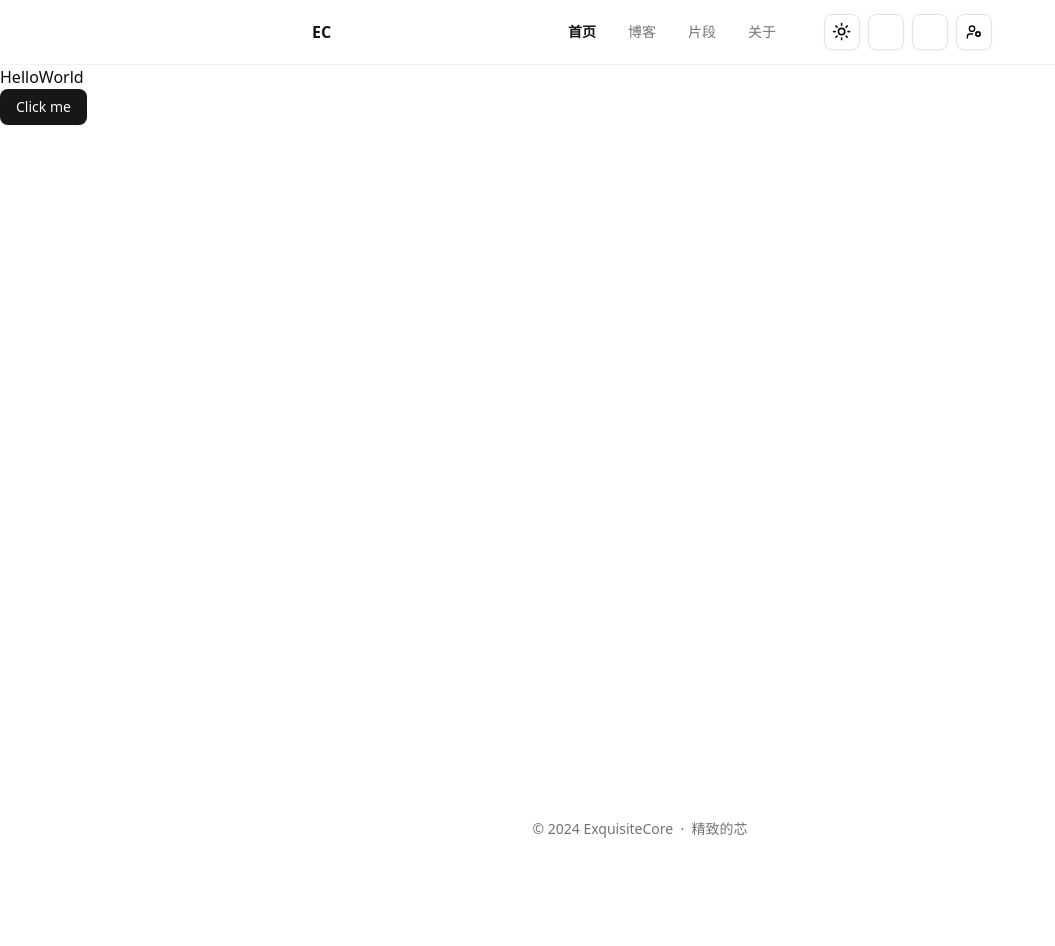
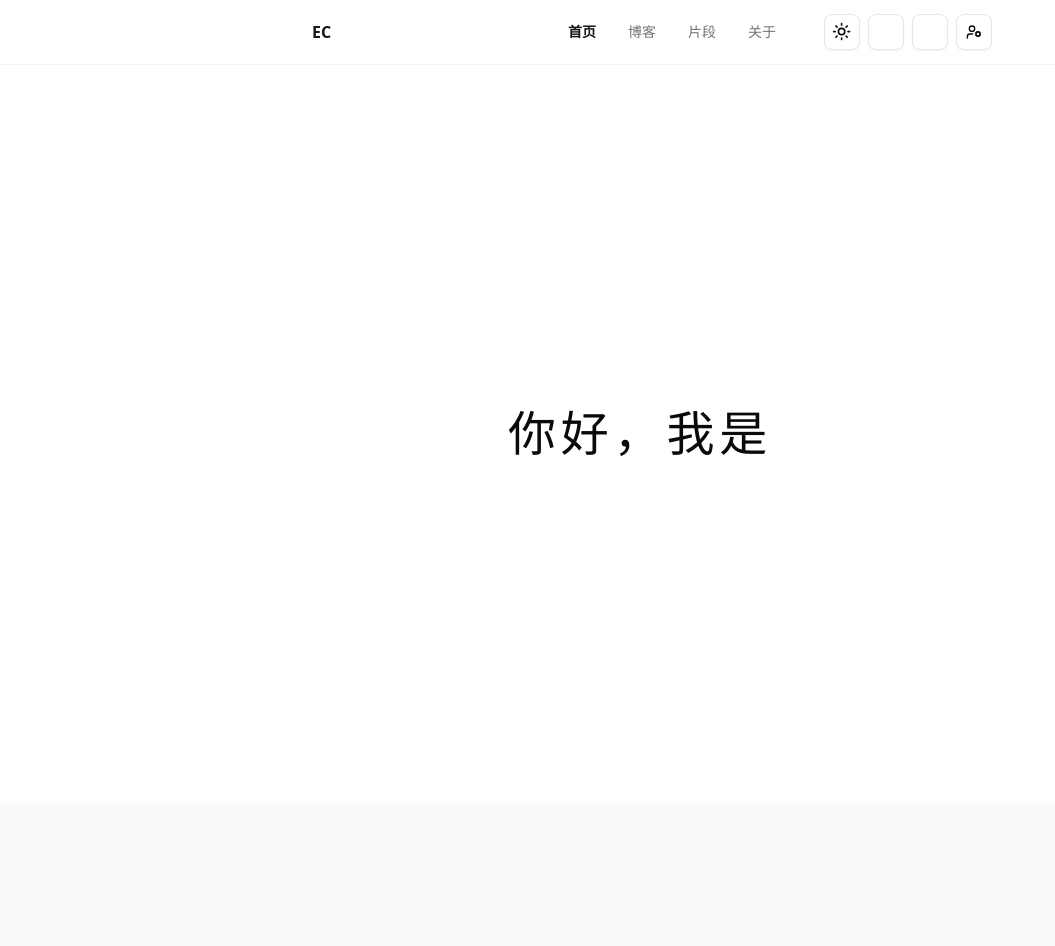
Before and after one commit to ExquisiteCore/Blog, a Next.js app in the folder frontend/: page / in a window 1280 px wide. Shown: the top 946 px of the page, without its empty margins (0-1055 px from the left). Before the commit the page ends 887 px from the top, so only its background shows below. Built offline with nearby package versions, Linux system fonts and the light colour scheme; what @iconify/tailwind4 would draw is missing.

Commit message:
home and footer

```diff
--- a/frontend/src/app/(root)/page.tsx
+++ b/frontend/src/app/(root)/page.tsx
@@ -1,12 +1,9 @@
-import { Button } from "@/components/ui/button"
+import { HomeSection } from "@/components/home";
 
 export default function Home() {
   return (
-    <div className="">
-      <main className="">
-        <div>HelloWorld</div>
-      <Button>Click me</Button>
-      </main>
+    <div className="relative grid h-[calc(100vh-64px)] place-content-center">
+      <HomeSection/>
     </div>
   );
 }
--- a/frontend/src/components/footer/index.tsx
+++ b/frontend/src/components/footer/index.tsx
@@ -4,12 +4,11 @@ import { Wrapper } from "../wrapper";
 
 export const Footer = () => {
   return (
-    <footer className="px-6 py-12">
-      <Wrapper className="flex flex-col items-center justify-center space-y-1 pt-24 text-sm text-muted-foreground md:flex-row md:space-x-4 md:space-y-0">
-        <div className="order-3">
-          &copy; {new Date().getFullYear()} {"ExquisiteCore"}&nbsp;&nbsp;·&nbsp;&nbsp;
-          {"精致的芯"}
-        </div>
+    <footer className="px-6 py-12 bg-slate-50">
+      <Wrapper className="flex flex-col items-center justify-center space-y-4 pt-24 text-sm text-muted-foreground">
+        <div className="text-2xl font-semibold mb-4">This - 精致的芯的个人博客</div>
+        <div>Email: xiaolongqq1y@163.com</div>
+        <div>Copyright © 2022-{new Date().getFullYear()} ExquisiteCore All Rights Reserved</div>
       </Wrapper>
     </footer>
   );
--- /dev/null
+++ b/frontend/src/components/home/index.tsx
@@ -0,0 +1,19 @@
+
+
+export const HomeSection = () => {
+  let delay = 0;
+  // 每次调用，增加延时
+  const getDelay = () => (delay += 200);
+  return (
+    <div className="flex min-h-full  max-w-screen-md flex-col justify-center gap-5 px-6 md:px-10 2xl:max-w-7xl">
+      <p
+        className="animate-fade-up text-2xl tracking-widest animate-ease-in-out md:text-5xl"
+        style={{
+          animationDelay: `${getDelay()}ms`,
+        }}
+      >
+        你好，我是
+      </p>
+    </div>
+  );
+};
```
